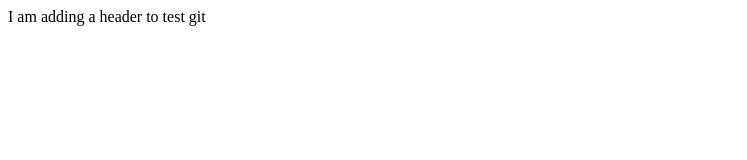
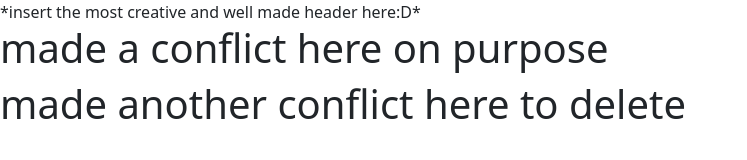
Before and after one commit to deadnedas/collaborative-coffee-page, a plain HTML site: page puslapis/index.html in a window 1280 px wide. Shown: the whole page, without its empty margins (0-747 px from the left). Drawn offline with nearby package versions, Linux system fonts and the light colour scheme.

Commit message:
added changes for conflict

```diff
--- a/puslapis/index.html
+++ b/puslapis/index.html
@@ -4,10 +4,12 @@
     <meta charset="UTF-8" />
     <meta name="viewport" content="width=device-width, initial-scale=1.0" />
     <title>Document</title>
+    <link href="https://cdn.jsdelivr.net/npm/bootstrap@5.3.3/dist/css/bootstrap.min.css" rel="stylesheet" integrity="sha384-QWTKZyjpPEjISv5WaRU9OFeRpok6YctnYmDr5pNlyT2bRjXh0JMhjY6hW+ALEwIH" crossorigin="anonymous">
+  </head>
   </head>
   <body>
-    <header>I am adding a header to test git</header>
-    <main></main>
-    <footer></footer>
+    <header>*insert the most creative and well made header here:D*</header>
+    <main><h1>made a conflict here on purpose</h1></main>
+    <footer><h1>made another conflict here to delete</h1></footer>
   </body>
 </html>
```
